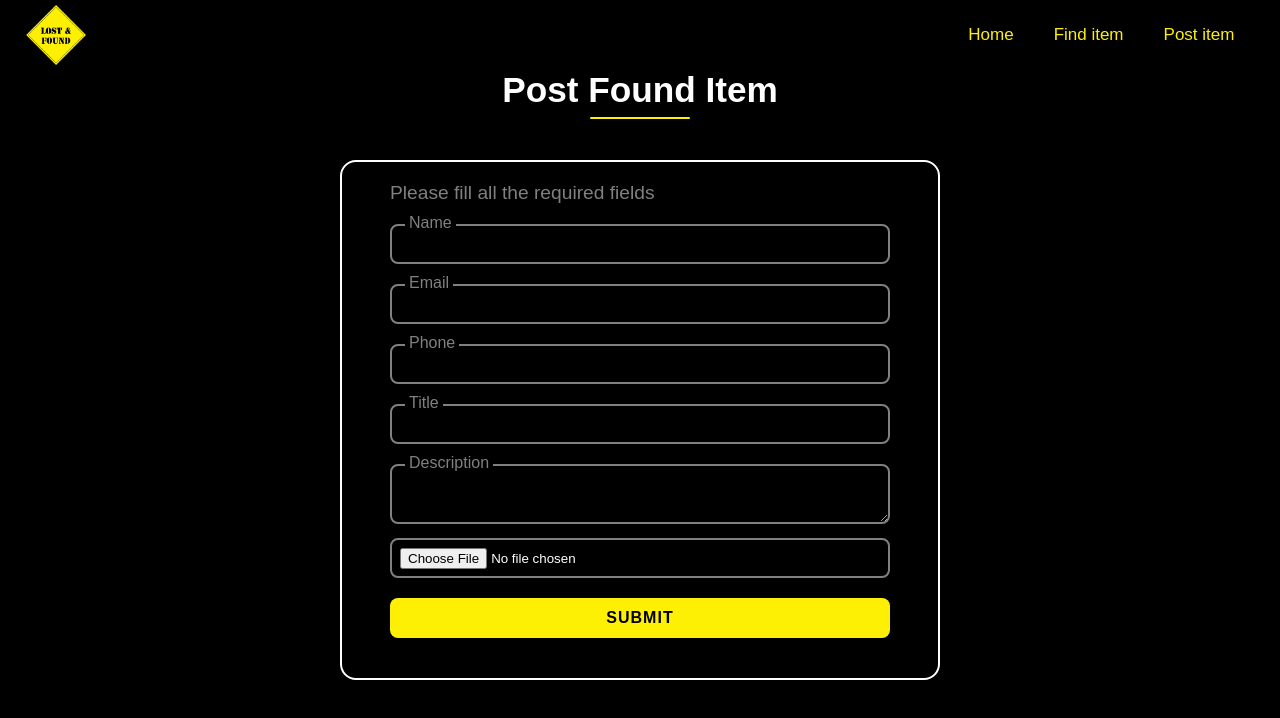
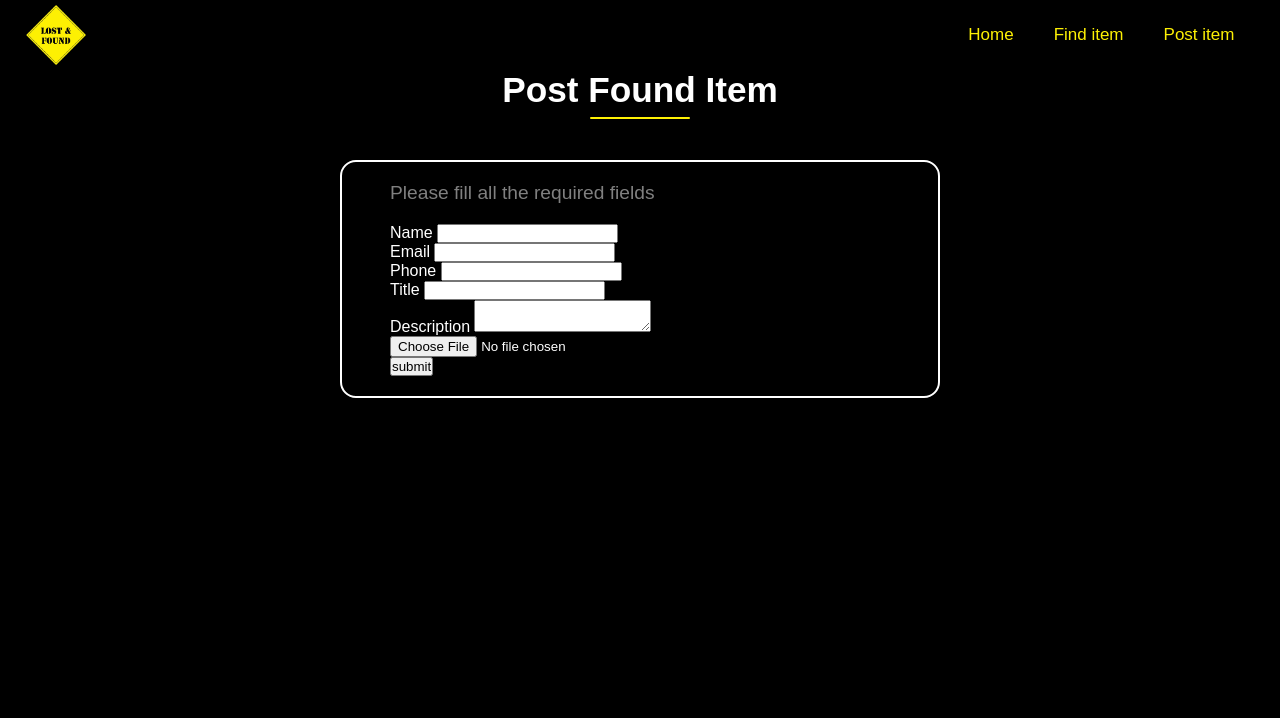
Before and after one commit to arjuncvinod/Lost-And-Found, a React (Create React App) app in the folder Frontend/: page /post in a window 1280 px wide. Shown: the top 718 px of the page. Built offline with nearby package versions, Linux system fonts and the light colour scheme.

Commit message:
form updated

```diff
--- a/Frontend/src/App.css
+++ b/Frontend/src/App.css
@@ -207,7 +207,7 @@ a{
     margin-bottom: 20px;
     color: gray;
 }
-form{
+.form{
     width: 500px;
     display: flex;
     flex-direction: column;
@@ -216,7 +216,7 @@ form{
 position: relative;
 width: 500px;
 }
-form input{
+.form input, .submitbtn{
     margin-bottom: 20px;
     height: 40px;
     border-radius: 8px;
@@ -228,7 +228,7 @@ form input{
     padding: 0 10px;
     transition: .15s;
 }
-form textarea{
+.form textarea{
     height: 60px;
     width: 500px;
     border-radius: 8px;
@@ -239,7 +239,7 @@ form textarea{
     color: white;
     padding: 5px 10px;
 }
-form label{
+.form label{
     position: absolute;
     color:gray;
     top: -10px;
@@ -247,7 +247,7 @@ form label{
     background-color: black;
     padding: 0 4px;
 }
-form input[type=submit]{
+.submitbtn{
     background-color: var(--yellow);
     font-size: 1rem;
     font-weight: 600;
@@ -257,18 +257,18 @@ form input[type=submit]{
     color: black;
     cursor: pointer;
 }
-form input[type=file]{
+.form input[type=file]{
     height: 40px;
     padding: 8px;
 
 }
-form input:focus, form textarea:focus{
+.form input:focus, .form textarea:focus{
     border: 2px solid var(--yellow);
 }
 .input-container label:hover{
     color: var(--yellow);
 }
-form input[type="submit"]:hover{
+.submitbtn:hover{
     background-color: #e4d913;
 }
 @media only screen and (max-width: 750px) {
```
